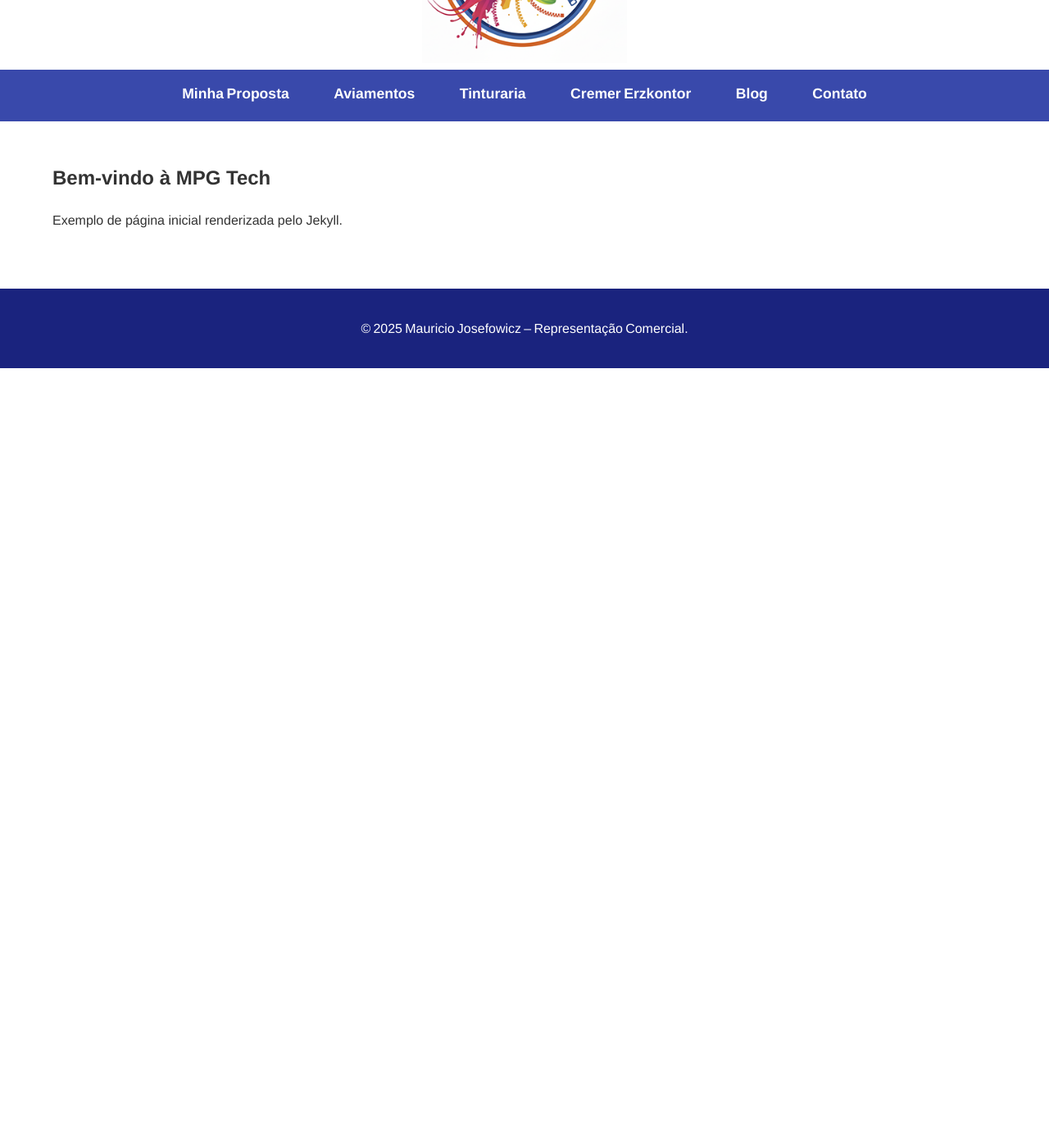
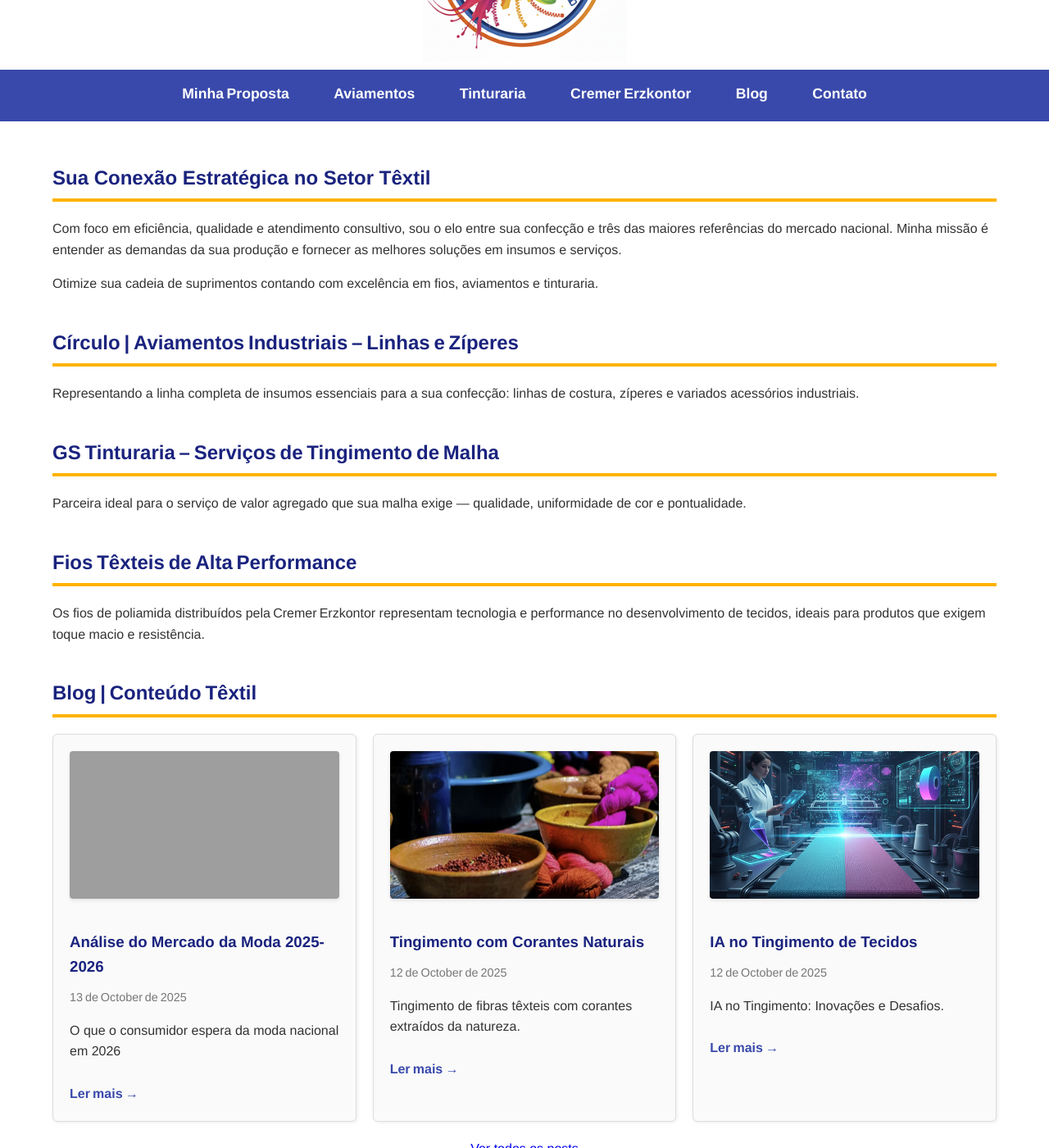
Before and after one commit to mauriciojosefowicz/mpgtech, a Jekyll site: the page built from index.md, in a window 1280 px wide and 1400 px high, scrolled down 236 px. Shown: the whole window at 82% size. Built offline with Jekyll 4.4.1, drawn with Linux system fonts in a browser that asks for light colours; before the commit the page ends 900 px from its top, so only the background shows below that; some of the changed text lies outside the part shown; grey boxes are pictures that could not be loaded.

Commit message:
Update index.md

```diff
--- a/index.md
+++ b/index.md
@@ -1,9 +1,56 @@
 ---
 layout: default
-title: "MPG Tech | Mauricio Josefowicz"
+title: "MPG Tech | Soluções Têxteis"
 ---
 
-<section id="home">
-  <h1>Bem‑vindo à MPG Tech</h1>
-  <p>Exemplo de página inicial renderizada pelo Jekyll.</p>
+<section id="proposta">
+  <h2>Sua Conexão Estratégica no Setor Têxtil</h2>
+  <p>Com foco em eficiência, qualidade e atendimento consultivo, sou o elo entre sua confecção e três das maiores referências do mercado nacional. Minha missão é entender as demandas da sua produção e fornecer as melhores soluções em insumos e serviços.</p>
+  <p>Otimize sua cadeia de suprimentos contando com excelência em fios, aviamentos e tinturaria.</p>
 </section>
+
+<section id="aviamentos">
+  <h2>Círculo | Aviamentos Industriais – Linhas e Zíperes</h2>
+  <p>Representando a linha completa de insumos essenciais para a sua confecção: linhas de costura, zíperes e variados acessórios industriais.</p>
+</section>
+
+<section id="tinturaria">
+  <h2>GS Tinturaria – Serviços de Tingimento de Malha</h2>
+  <p>Parceira ideal para o serviço de valor agregado que sua malha exige — qualidade, uniformidade de cor e pontualidade.</p>
+</section>
+
+<section id="fios">
+  <h2>Fios Têxteis de Alta Performance</h2>
+  <p>Os fios de poliamida distribuídos pela Cremer Erzkontor representam tecnologia e performance no desenvolvimento de tecidos, ideais para produtos que exigem toque macio e resistência.</p>
+</section>
+
+<section id="blog">
+  <h2>Blog | Conteúdo Têxtil</h2>
+  <div class="blog-container">
+    {% for post in site.posts limit:3 %}
+      <div class="blog-card">
+        {% if post.image %}
+          <img src="{{ post.image }}" alt="{{ post.title }}" class="thumb-blog" />
+        {% endif %}
+        <h3><a href="{{ post.url | relative_url }}">{{ post.title }}</a></h3>
+        <p class="data-post">{{ post.date | date: "%d de %B de %Y" }}</p>
+        <p>{{ post.excerpt }}</p>
+        <a class="leia-mais" href="{{ post.url | relative_url }}">Ler mais →</a>
+      </div>
+    {% endfor %}
+  </div>
+
+  <p style="text-align:center; margin-top:20px;">
+    <a href="{{ '/blog/' | relative_url }}">Ver todos os posts</a>
+  </p>
+</section>
+
+<section id="contato">
+  <h2>Entre em Contato</h2>
+  <p>
+    <strong>Mauricio Josefowicz</strong><br>
+    Telefone / WhatsApp: <a href="https://wa.me/5547999977900" target="_blank">(47) 99997‑7900</a><br>
+    E‑mail: <a href="mailto:mauricio.mpgtech@gmail.com">mauricio.mpgtech@gmail.com</a><br>
+    Instagram: <a href="https://www.instagram.com/mpgtech" target="_blank">@mpgtech</a>
+  </p>
+</section>
```
